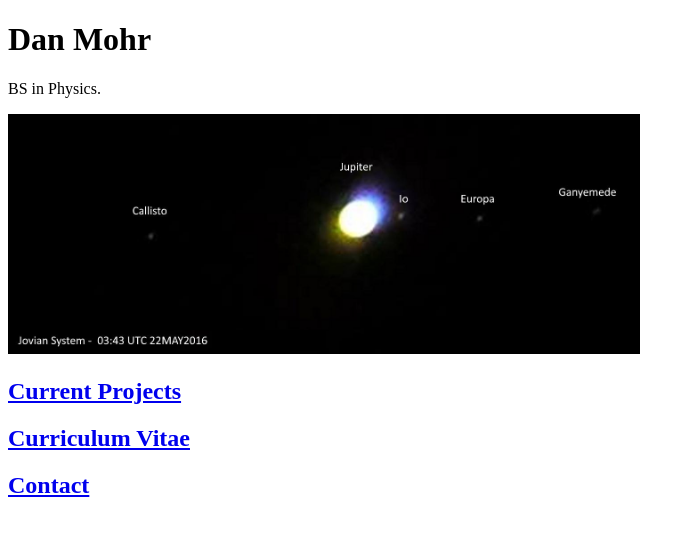
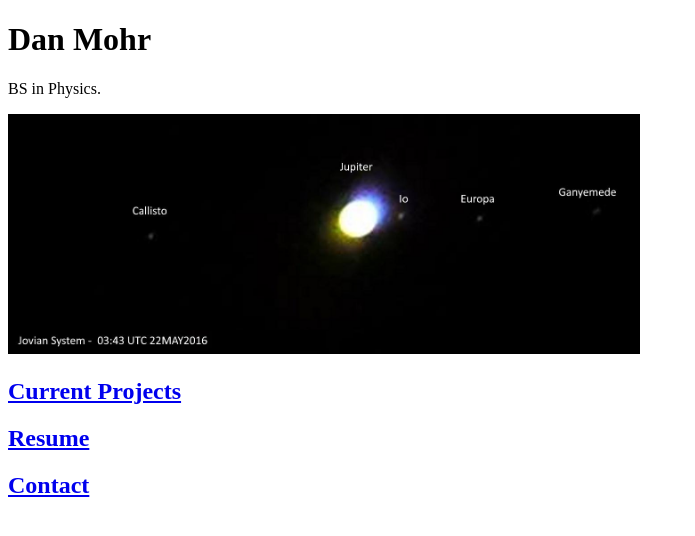
Before and after one commit to DanMohr1194/DanMohr1194.github.io, a plain HTML site: page index.html in a window 1280 px wide. Shown: the whole page, without its empty margins (0-695 px from the left). Drawn offline with Linux system fonts and the light colour scheme.

Commit message:
Update index.html

```diff
--- a/index.html
+++ b/index.html
@@ -12,7 +12,7 @@
     </header>
 	<a href="https://danmohr1194.github.io/JovianSystem.png"><img src="JovianSystem.png" width="50%" height="50%"></a>
     <h2><a href="https://danmohr1194.github.io/current_projects.html">Current Projects</a></h2>
-    <h2><a href="https://danmohr1194.github.io/curriculum_vitae.html">Curriculum Vitae</a></h2>
+    <h2><a href="https://danmohr1194.github.io/Mohr%20Resume%20November%202022.pdf">Resume</a></h2>
     <h2><a href="https://danmohr1194.github.io/contact">Contact</a></h2>
 </body>
 </html>
```
